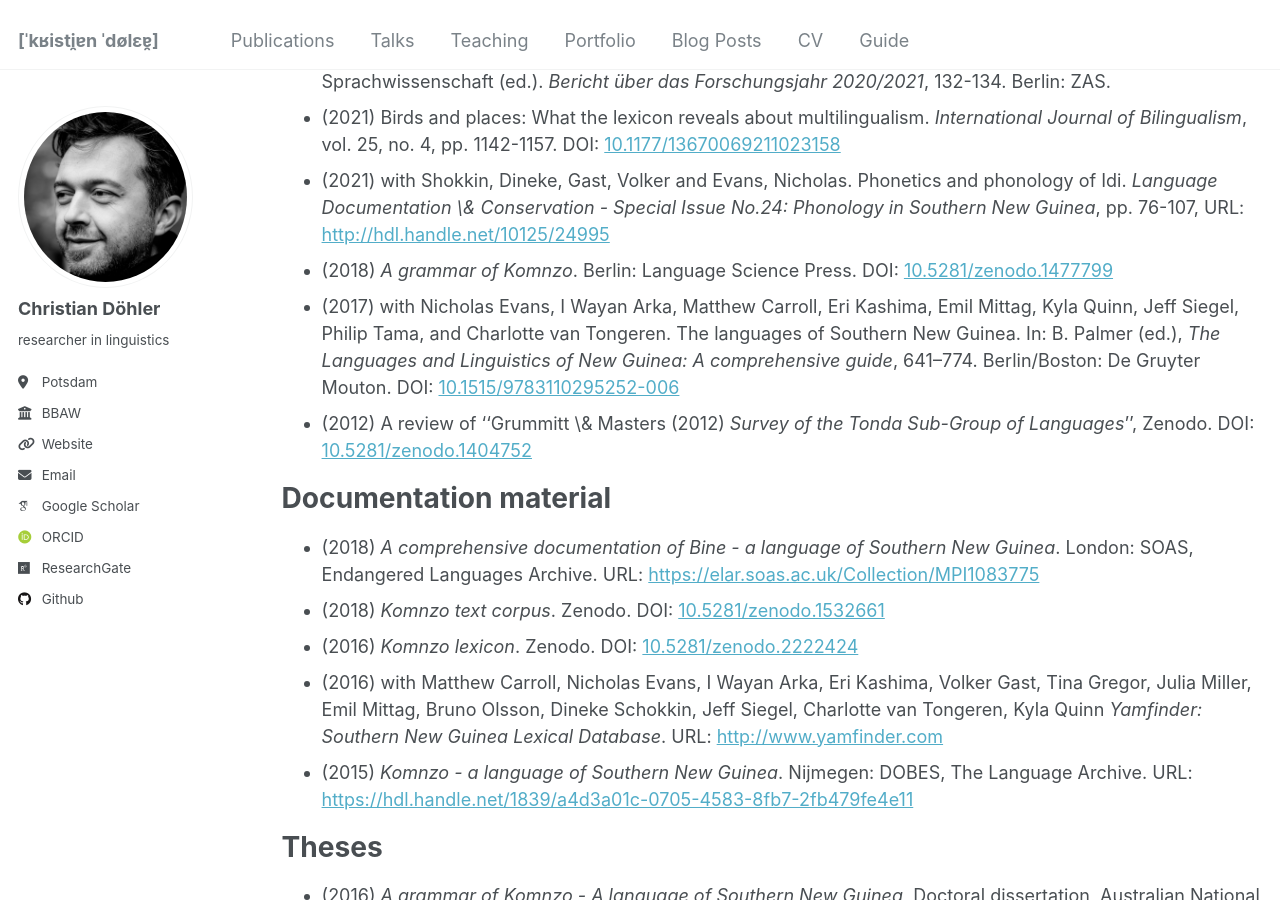
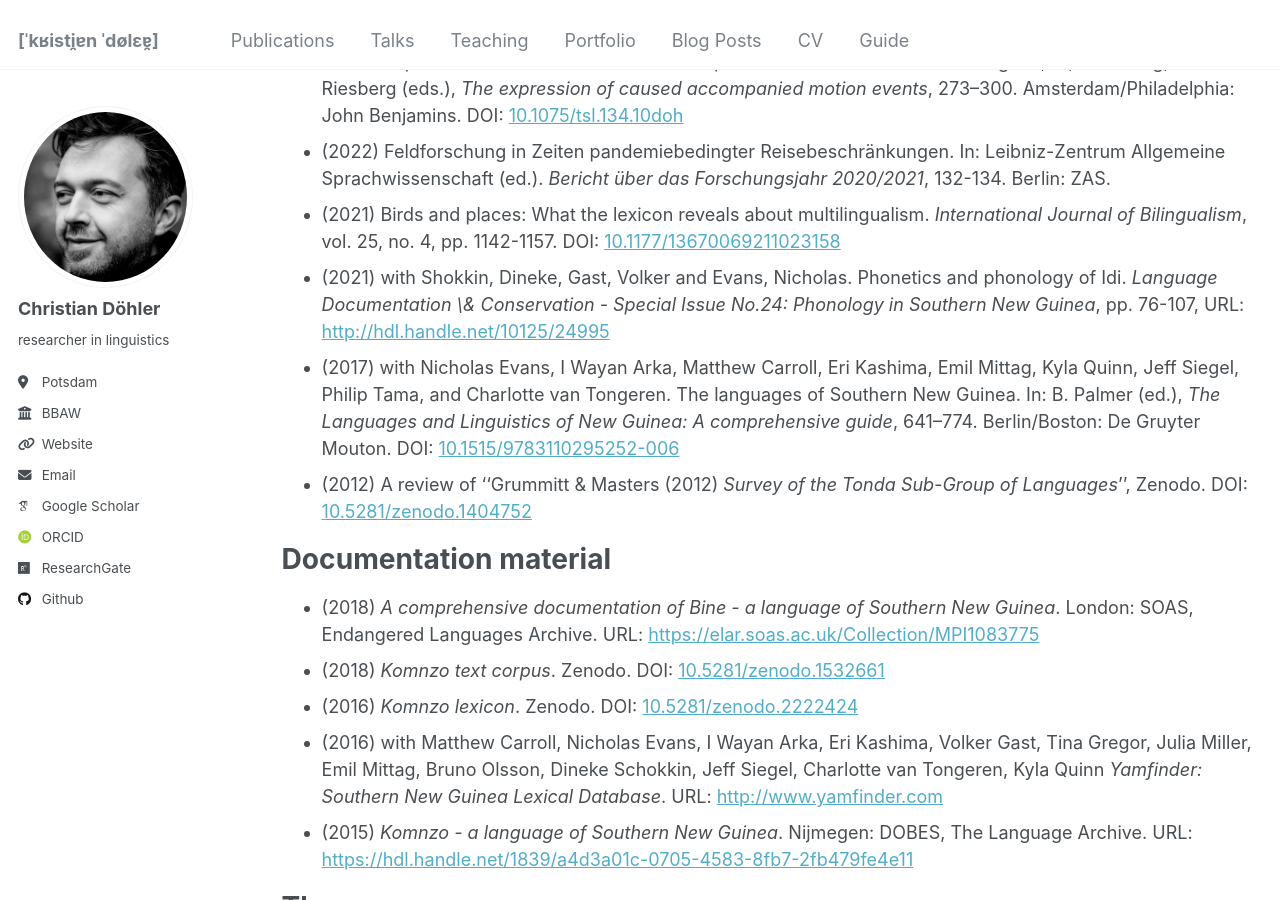
Before and after one commit to chrdoe/chrdoe.github.io, a Jekyll site: the page built from _pages/publications.md, in a window 1280 px wide and 900 px high, scrolled down 1157 px. Built offline with Jekyll 4.4.1, drawn with Linux system fonts in a browser that asks for light colours; some web fonts are replaced; some of the changed text lies outside the part shown.

Commit message:
Update publications.md

```diff
--- a/_pages/publications.md
+++ b/_pages/publications.md
@@ -27,12 +32,11 @@ Publications
 * (2022) Feldforschung in Zeiten pandemiebedingter Reisebeschränkungen. In: Leibniz-Zentrum Allgemeine Sprachwissenschaft (ed.). *Bericht über das Forschungsjahr 2020/2021*, 132-134. Berlin: ZAS.
 * (2021) Birds and places: What the lexicon reveals about multilingualism. *International Journal of Bilingualism*, vol. 25, no. 4, pp. 1142-1157. DOI: [10.1177/13670069211023158](https://doi.org/10.1177/13670069211023158)
 * (2021) with Shokkin, Dineke, Gast, Volker and Evans, Nicholas. Phonetics and phonology of Idi. *Language Documentation \& Conservation - Special Issue No.24: Phonology in Southern New Guinea*, pp. 76-107, URL: [http://hdl.handle.net/10125/24995](http://hdl.handle.net/10125/24995)
-* (2018) *A grammar of Komnzo*. Berlin: Language Science Press. DOI: [10.5281/zenodo.1477799](https://doi.org/10.5281/zenodo.1477799)
 * (2017) with Nicholas Evans, I Wayan Arka, Matthew Carroll, Eri Kashima, Emil Mittag, Kyla Quinn, Jeff Siegel, Philip Tama, and Charlotte van Tongeren. The languages of Southern New Guinea. In: B. Palmer (ed.), *The Languages and Linguistics of New Guinea: A comprehensive guide*, 641--774. Berlin/Boston: De Gruyter Mouton. DOI: [10.1515/9783110295252-006](https://doi.org/10.1515/9783110295252-006})
-* (2012) A review of ''Grummitt \& Masters (2012) *Survey of the Tonda Sub-Group of Languages*'', Zenodo. DOI: [10.5281/zenodo.1404752](http://doi.org/10.5281/zenodo.1404752)
+* (2012) A review of ''Grummitt & Masters (2012) *Survey of the Tonda Sub-Group of Languages*'', Zenodo. DOI: [10.5281/zenodo.1404752](http://doi.org/10.5281/zenodo.1404752)
 
 Documentation material
-====
+===
 
 * (2018) *A comprehensive documentation of Bine - a language of Southern New Guinea*. London: SOAS, Endangered Languages Archive. URL: [https://elar.soas.ac.uk/Collection/MPI1083775](https://elar.soas.ac.uk/Collection/MPI1083775)
 * (2018) *Komnzo text corpus*. Zenodo. DOI: [10.5281/zenodo.1532661](http://doi.org/10.5281/zenodo.1532661)
@@ -41,7 +45,7 @@ Documentation material
 * (2015) *Komnzo - a language of Southern New Guinea*. Nijmegen: DOBES, The Language Archive. URL: [https://hdl.handle.net/1839/a4d3a01c-0705-4583-8fb7-2fb479fe4e11](https://hdl.handle.net/1839/a4d3a01c-0705-4583-8fb7-2fb479fe4e11)
 
 Theses
-====
+===
 
 * (2016) *A grammar of Komnzo - A language of Southern New Guinea*, Doctoral dissertation, Australian National University, Canberra. DOI: [10.25911/5d778a5c79763](https://doi.org/10.25911/5d778a5c79763)
 * (2008) *Die Sprache des Migrationsdiskurses. Eine linguistische Analyse der Diskussion um das Zuwanderungsgesetz (The language of migration policy - a linguistic analysis of the debate on migration legislation)*, Magisterarbeit, Technische Universität Chemnitz.
```
Also changed, not shown: other parts of _pages/publications.md (+7 -2 lines).
